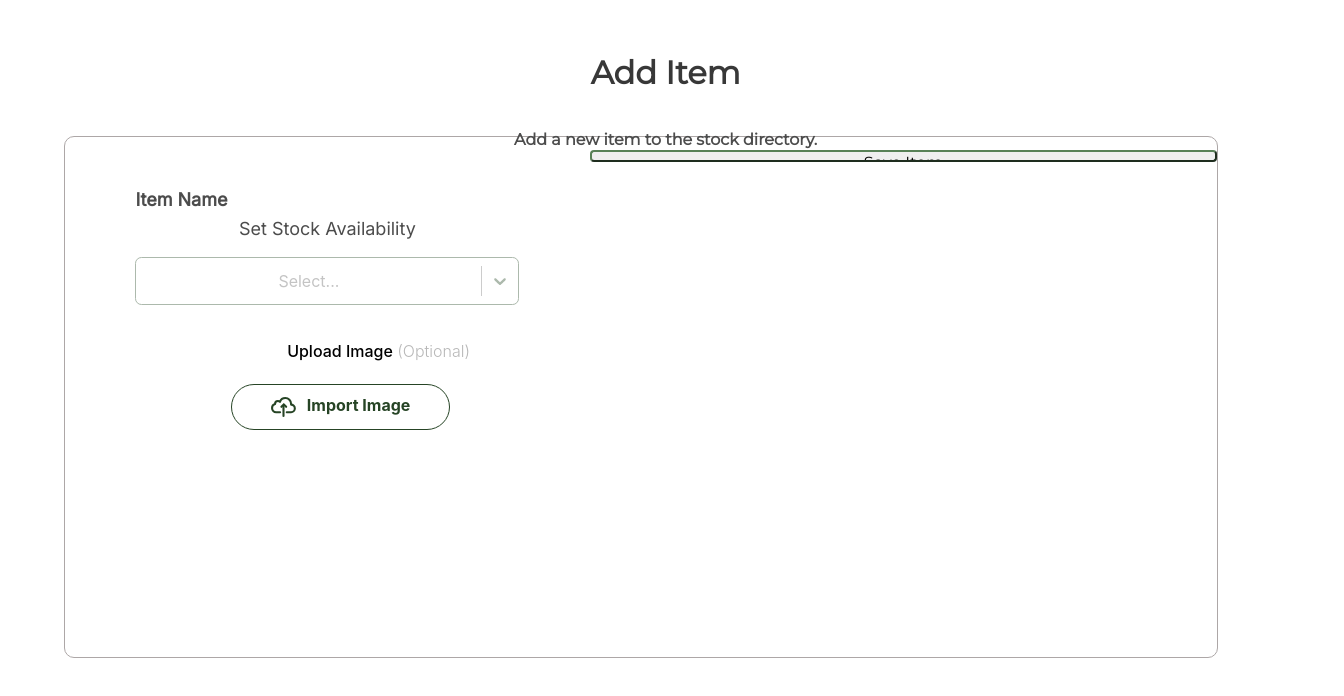
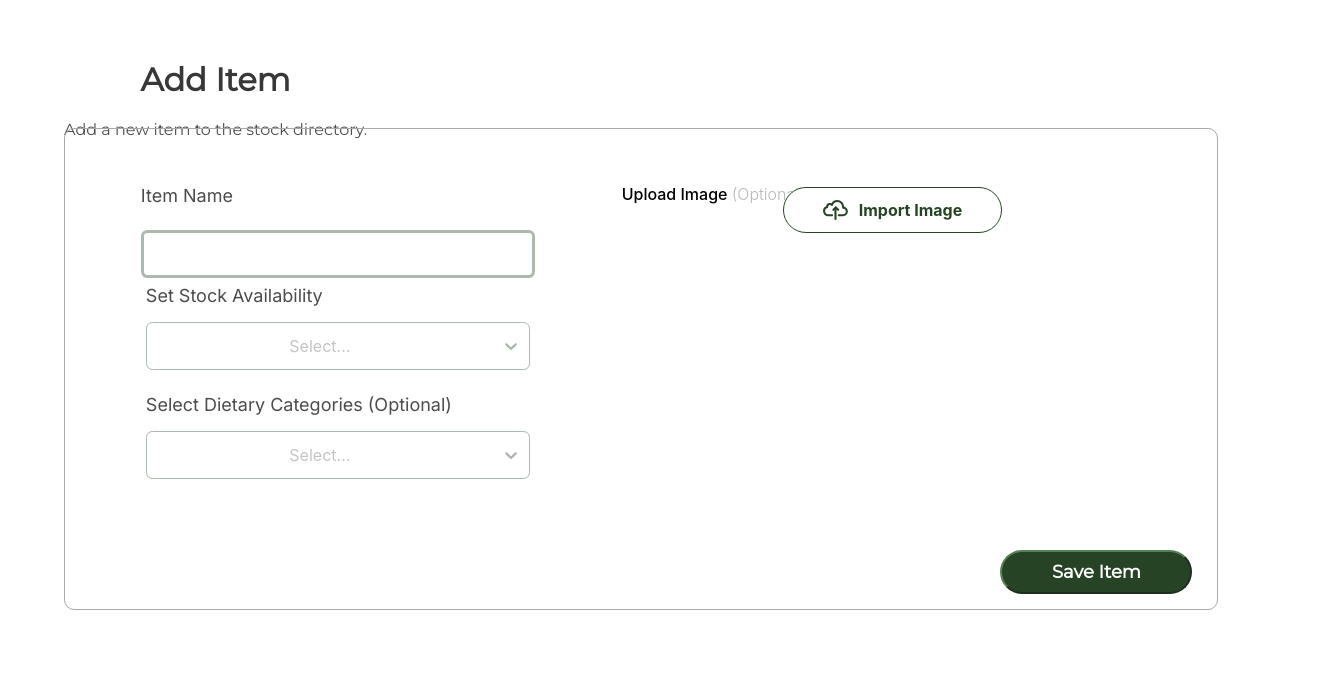
Before and after one commit to codebase-berkeley/berkeley-food-pantry, a React (Create React App) app in the folder client/: page / in a window 1280 px wide. Shown: the top 696 px of the page, 1344 px wide, since content can reach past the window. Built offline with nearby package versions, Linux system fonts and the light colour scheme.

Commit message:
fixing styling bug from cherry-pick

```diff
--- a/client/src/add_food.css
+++ b/client/src/add_food.css
@@ -1,53 +1,39 @@
 @import url('https://fonts.googleapis.com/css2?family=Inter&display=swap');
 @import url('https://fonts.googleapis.com/css2?family=Montserrat&display=swap');
 
+.add-food-component-container {
+    display: flex;
+    height: 100vh;
+    width: 100vw;
+}
+
 .add-food-component-header {
     display: flex;
-    flex-direction: column;
-    height: 8vh;
+    margin-top: 3%;
+    margin-left: 5%;
+    height: 10vh;
     width: 100vw;
-    font-family: "Montserrat";
-    margin-top: 4vh;
-    margin-left: -3vw;
-}
-
-.add-food-component-header h1 {
-    margin-left: 10vw;
-    font-weight: bold;
     font-family: "Montserrat";
 }
 
 .add-food-component-header p {
-    margin-left: 10vw;
     font-family: "Montserrat";
-    font-weight: 600;
 }
 
-.main-add-food-component-container{
+.add-food-component-header h1 {
+    font-family: "Montserrat";
+}
+
+.main-add-food-component-container {
     display: flex;
+    justify-content: center;
+    align-items: center;
+    height: 60vh;
+    width: 90vw;
+    margin-top: 10%;
+    margin-left: -100%;
     border: 1px solid rgb(173, 167, 167);
     border-radius: 10px 10px 10px 10px;
-    margin-top: 5vh;
-    height: 65vh;
-    width: 90vw;
-    margin-left: 5vw;
-}
-
-.main-add-food-component-container-left {
-    display: flex;
-    align-items: center;
-    height: 100%;
-    width: 45vw;
-    flex-direction: column;
-}
-.main-add-food-component-container-right {
-    display: flex;
-    height: 100%;
-    width: 33vw;
-    margin-left: 8vw;
-    margin-top: .5vh;
-    justify-content: center;
-    /* background-color: red; */
 }
 
 .save-item-button-container {
@@ -55,34 +41,42 @@
     justify-content: center;
     align-items: center;
     width: 15vw;
-    height: 5vh;
+    height: 5.5vh;
+    margin-top: 43%;
+    margin-left: -17%;
     border-radius: 40px;
     color: white;
     background-color: #264425;
     font-size: 2.25vh;
     font-weight: 800;
     font-family: 'Montserrat';
-    margin-top: 4vh;
-    margin-right: 7vw;
-
 }
 
-.add-food-item-selections {
+.item-selections {
     display: flex;
     flex-direction: column;
     align-items: center;
-    height: 30%;
-    width: 100%;
+    height: 80%;
+    width: 50%;
+}
+
+.upload-image {
+    display: flex;
+    justify-content: column;
+    flex-direction: column;
+    height: 80%;
+    width: 40%;
+    padding-left: 10%;
+    font-family: "Montserrat";
+    font-size: 150%;
 }
 
 .stock-dropdown {
-    height: 30%;
-    width: 30vw;
     display: flex;
     flex-direction: column;
-    align-items: center;
-    width: 100%;
-    margin-top: -5%;
+    align-items: flex-start;
+    padding-bottom: 2vh;
+    width: 30vw;
 }
 
 .categories-dropdown {
@@ -91,7 +85,6 @@
     align-items: flex-start;
     padding-bottom: 2vh;
     width: 30vw;
-    font-weight: 600;
 }
 
 p#filterControlLabel {
@@ -102,21 +95,19 @@ p#filterControlLabel {
 
 .item-name-input {
     display: flex;
-    margin-top: 6.5vh;
+    padding-bottom: 2vh;
     width: 30vw;
     text-align: left;
     color: #4C4C4C;
     font-family: 'Inter', sans-serif;
-    font-weight: bold;
     font-size: 18px;
     padding-bottom: 2vh;
     width: 30vw;
-    font-weight: 600;
 }
 
 .item-name-textbox {
     width: 30vw;
-    height: 6vh;
+    height: 5vh;
     border-radius: .5vw;
     border: solid #ACB9AC;
 }
@@ -133,7 +124,18 @@ label, input {
     border-color: #588157;
   }
 
-
+.change-image-button {
+    display: flex;
+    align-items: center;
+    justify-content: center;
+    width: 17vw;
+    height: 5.5vh;
+    border-radius: 100px;
+    border: #264425 solid 1px;
+    margin-top: 8%;
+    margin-left: -10%;
+    background-color: #D6DECD;
+}
 
 .import-image-button {
     display: flex;
@@ -143,20 +145,9 @@ label, input {
     height: 5.5vh;
     border-radius: 100px;
     border: #264425 solid 1px;
+    margin-top: 8%;
+    margin-left: -10%;
     background-color: white;
-    margin-left: 15%;
-}
-
-.change-image-button {
-    display: flex;
-    align-items: center;
-    justify-content: center;
-    width: 17vw;
-    height: 5.5vh;
-    border-radius: 100px;
-    border: #264425 solid 1px;
-    background-color: #D6DECD;
-    margin-left: 15%;
 }
 
 .import-image-button:hover {
@@ -169,6 +160,7 @@ label, input {
 }
 
 .import-image {
+    height: vw;
     height: 7vh;
 }
 
@@ -178,13 +170,6 @@ label, input {
     width: 200%;
     border-color: #588157;
 }
-
-.save-item-button-container-final {
-    display: flex;
-    justify-content: right;
-    height: 5vh;
-    width: 100%;
-    }
 
 .dietary-categories-select-list {
     font-family: "Montserrat";
@@ -200,30 +185,28 @@ label, input {
     display: flex;
     align-items: center;
     justify-content: center;
-    margin-top: .70vh;
+}
+
+.right-side-container {
+    display: flex;
+    justify-content: center;
+    height: 50vh;
+    width: 50vw;
 }
 
 .upload-image-header {
-    margin-top: 2.5vh;
+    margin-top: 2.5%;
     font-weight: 450;
-    height: 20%;
+    height: 5%;
     font: 'inter';
     font-size: 2vh;
-    margin-bottom: -2vh;
+    margin-left: -30%;
 }
 
 .optional-text {
     color:#B8B8B8;
     margin-top: 2.5%;
     font-weight: 300;
-}
-
-.upload-image-container {
-    display: flex;
-    flex-direction: column;
-    height: 30vh;
-    width: 100%;
-    margin-top: 3vh;
 
 }
 
@@ -236,12 +219,21 @@ label, input {
         flex-direction: column;
         border: none;
         justify-content: center;
-        align-items: flex-start;
-        height: auto;
+        align-items: center;
+        height: 60%;
         width: auto;
-        margin-top: 10%;
+        margin-top: 6%;
         margin-left: 0%;
         border-radius: 10px 10px 10px 10px;
+    }
+    .add-food-component-header {
+        align-items: flex-start;
+        margin-left: 9%;
+        display: flex;
+        height: 10vh;
+        width: 80vw;
+        font-family: "Montserrat";
+        overflow-x: none;
     }
 
     .add-food-component-header h1 {
@@ -261,7 +253,6 @@ label, input {
         border-radius: 2vw;
         height: 5vh;
     }
-
     .item-name-input {
         width: 80vw;
         font-weight: 600;
@@ -272,10 +263,18 @@ label, input {
         flex-direction: column;
     }
     .import-image-button {
+        width: 105%;
+    }
+    .upload-image-header {
+        padding-bottom: 10%;
+    }
+    .change-image-button {
         width: 100%;
-        height: 100%;
+    }
+    .save-item-button-container {
+        width: 52%;
+        margin-top: 5%;
         margin-left: 20%;
-
     }
 
 }
--- a/client/src/add_food.js
+++ b/client/src/add_food.js
@@ -1,9 +1,9 @@
 import './add_food.css';
-import saveitembutton from './assets/saveitembutton.png';
+// import saveitembutton from './../images/saveitembutton.png';
 import Select, { NonceProvider } from 'react-select';
 import makeAnimated from 'react-select/animated';
 import React, { useState } from 'react';
-import UploadImageButton from './upload_image_button.js';
+import UploadImageButton from './upload_image_button';
 
 const todayStock = [
     { value: 'in stock', label: 'In stock today' },
@@ -33,7 +33,7 @@ const customStyles = {
         color: "#ACB9AC"
     }),
 
-    IndicatorSeparator: () => null,
+    indicatorSeparator: () => null,
 
     control: (provided, state) => ({
         height: '6vh',
@@ -44,12 +44,11 @@ const customStyles = {
         boxShadow: state.isFocused ? '1.5px solid #ACB9AC' : '1.5px solid #ACB9AC',
         '&:hover': {
             border: state.isFocused ? '1.5px solid #ACB9AC' : '1.5px solid #ACB9AC'
+        },
+        "@media screen and (orientation: portrait)": {
+            width: '80vw',
+            borderRadius: '2vw'
         }
-        // container
-        // "@media only screen and (max-width: 1200px)": {
-        //     ...provided["@media only screen and (max-width: 1200px)"],
-        //     marginRight: "1.5rem",
-        // }
     }),
 
     multiValue: (provided, state) => {
@@ -64,46 +63,61 @@ const customStyles = {
 
 export default function AddFood() {
     return(
-        <div className = "main-container">
-        <div className = "add-food-component-header">
+        <div className = 'add-food-component-container'>
+            <div className = 'add-food-component-header'>
+                <div>
                     <h1>Add Item</h1>
-            <p className = "">Add a new item to the stock directory.</p>
+                    <p>Add a new item to the stock directory.</p>
                 </div>
-        <div className = "main-add-food-component-container">
-            <div className = "main-add-food-component-container-left">
-                <div className = 'add-food-item-selections'>
+            </div>
+                <div className = 'main-add-food-component-container'>
+                    <div className = 'item-selections'>
                         <div className = "item-name">
                             <form>
                                 <label className = "item-name-input">
                                     Item Name
                                     </label>
+                                    <input className = "item-name-textbox" type="text" name="name" />
                             </form>
                         </div>
 
                         <div className="stock-dropdown">
-                            <p id="filterControlLabel">Set Stock Availability</p>
+                            <label className = "item-name-input">Set Stock Availability</label>
                             <div id="filter-dropdown">
                                 <Select className="custom-dropdown"
+                                    menuPlacement='auto'
+                                    menuPosition='fixed'
                                     styles={customStyles}
-                                    closeMenuOnSelect={false}
+                                    closeMenuOnSelect={true}
                                     components={animatedComponents}
                                     placeholder="Select..."
                                     options={todayStock}
                                 />
                             </div>
                         </div>
+
+                        <div className="categories-dropdown">
+                            <label className = "item-name-input">Select Dietary Categories (Optional)</label>
+                            <div>
+                                <Select className="custom-dropdown"
+                                    styles={customStyles}
+                                    closeMenuOnSelect={true}
+                                    components={animatedComponents}
+                                    isMulti
+                                    options={dietaryCategories}
+                                />
                             </div>
-                <div className = "main-add-food-component-container-right">
-                    <div className = "upload-image-container">
+                        </div>
+                    </div>
+
+                    <div className = 'right-side-container'>
                         <div className = 'upload-image-header'>Upload Image <span class='optional-text'>(Optional)</span></div>
                         <UploadImageButton/>
                     </div>
                 </div>
-            </div>
-            <div className = "save-item-button-container-final">
-                    <input className = "add-food-save-item-button" type="button" value="Save Item"></input>
-                </div>
-        </div>
+
+                <input className = "save-item-button-container" type="button" value="Save Item"></input>
+
         </div>
     )
 }
```
Lines whose indentation alone changed are shown as unchanged.
